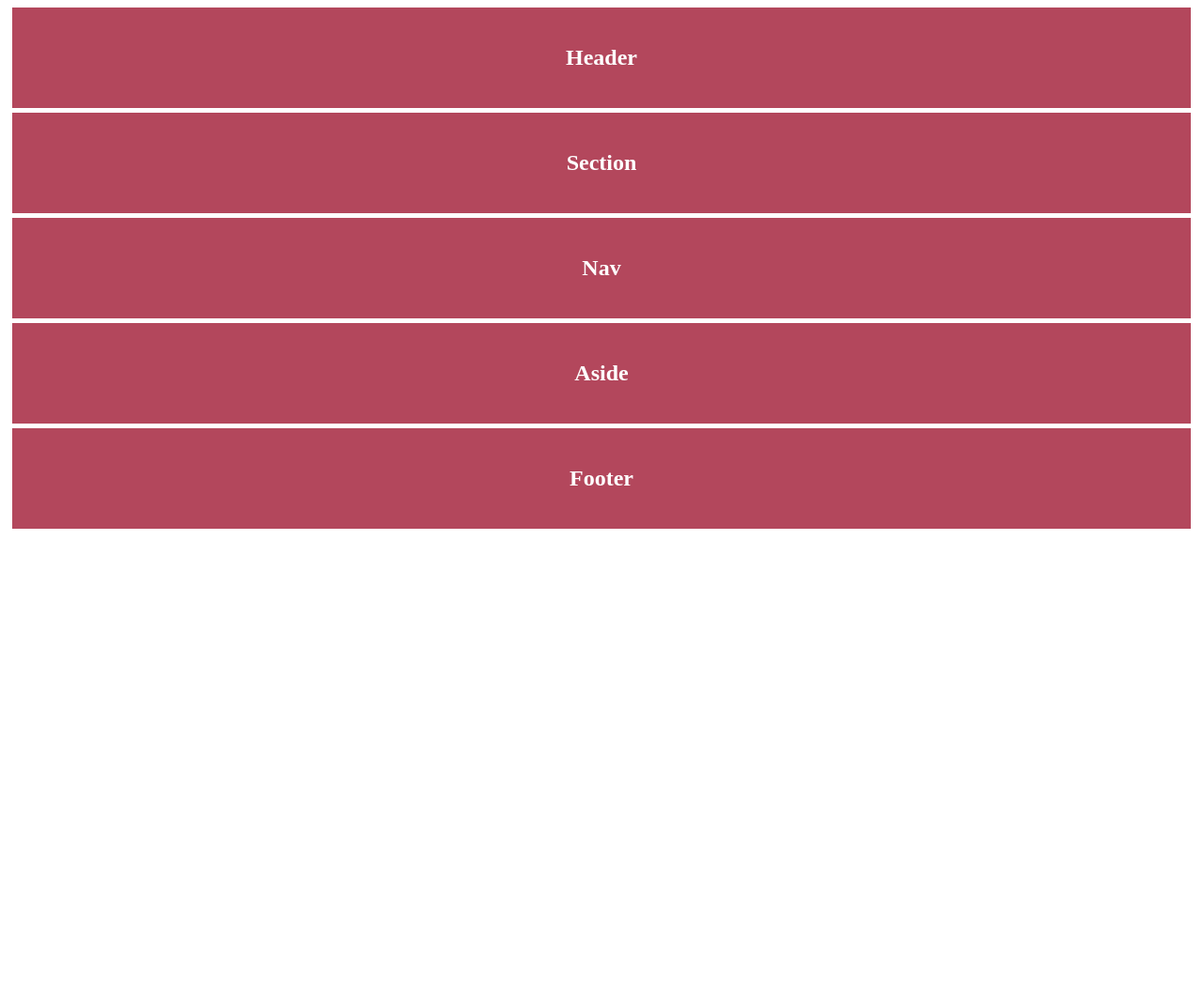
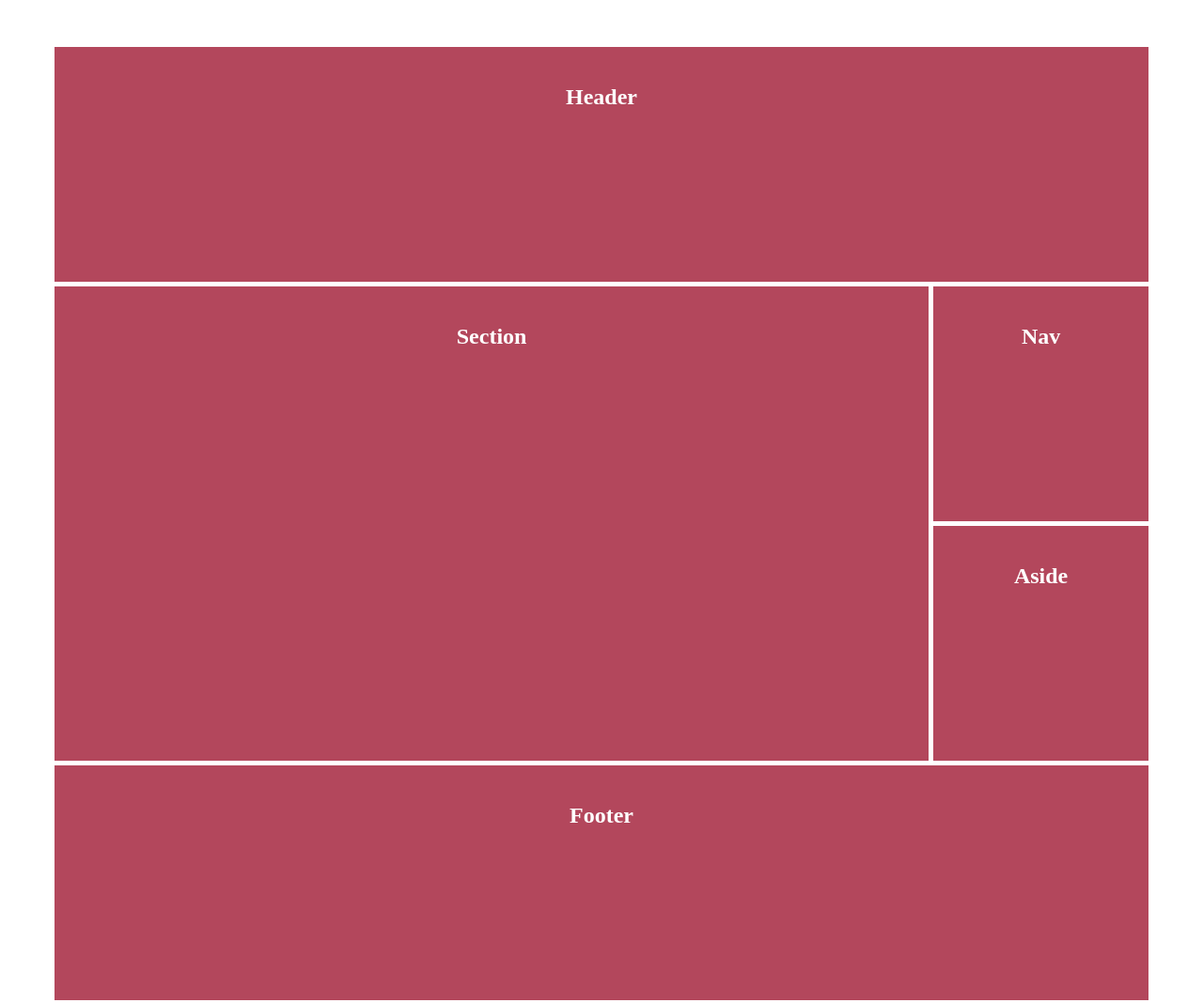
Before and after one commit to jochri3/css-simple-and-easy-grid, a plain HTML site: page index.html in a window 1280 px wide. Shown: the whole page at 94% size. Before the commit the page ends 800 px from the top, so only its background shows below. Drawn offline with Linux system fonts and the light colour scheme.

Commit message:
Layout pour Ecran large - Desktop

```diff
--- a/style.css
+++ b/style.css
@@ -1,3 +1,17 @@
+#container {
+    margin: 50px;
+    display: grid;
+    grid-template-columns: repeat(5, 1fr);
+    grid-template-rows: repeat(4, minmax(250px, auto));
+    grid-gap: 5px;
+    grid-template-areas:
+        "enTete enTete enTete enTete enTete"
+        "section section section section  navigation"
+        "section section section section aside"
+        "pied pied pied pied pied"
+    ;
+}
+
 #container>* {
     background-color: #b3475c;
     padding: 40px;
@@ -5,5 +19,24 @@
     font-weight: bold;
     font-size: 1.5em;
     color: white;
-    margin: 5px;
 }
+
+header {
+    grid-area: enTete;
+}
+
+section {
+    grid-area: section;
+}
+
+nav {
+    grid-area: navigation;
+}
+
+aside {
+    grid-area: aside;
+}
+
+footer {
+    grid-area: pied;
+}
```
